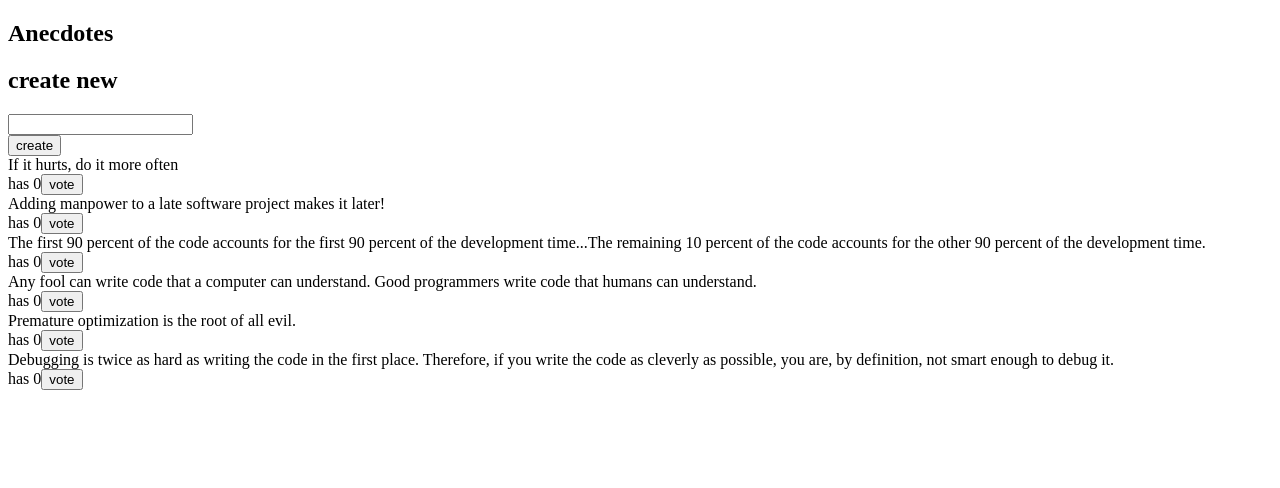
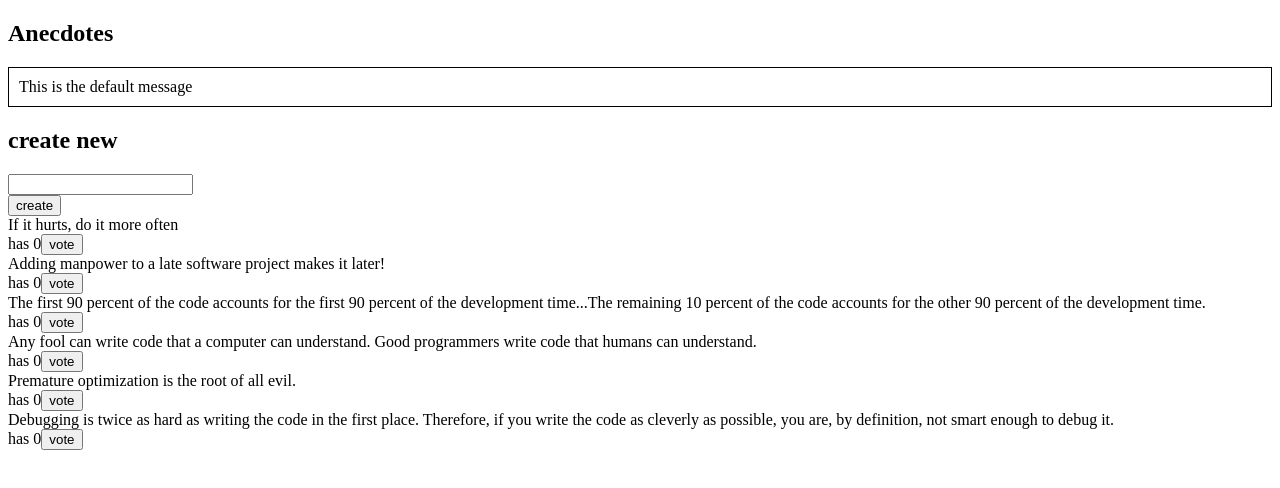
Before and after one commit to daniel-stafford/FullStackOpen-Part6-Redux-Anecdotes, a React (Create React App) app: page / in a window 1280 px wide. Shown: the top 488 px of the page. Built offline with nearby package versions, Linux system fonts and the light colour scheme.

Commit message:
6.9 Better anecdotes, step7

```diff
--- a/src/App.js
+++ b/src/App.js
@@ -1,11 +1,12 @@
 import React from 'react'
 import AnecdoteForm from './components/AnecdoteForm'
 import AnecdoteList from './components/AnecdoteList'
-
+import Notification from './components/Notification'
 const App = props => {
   return (
     <div>
       <h2>Anecdotes</h2>
+      <Notification store={props.store} />
       <AnecdoteForm store={props.store} />
       <AnecdoteList store={props.store} />
     </div>
--- a/src/components/AnecdoteList.js
+++ b/src/components/AnecdoteList.js
@@ -2,7 +2,7 @@ import React from 'react'
 import { addVote } from '../reducers/anecdoteReducer'
 
 const AnecdoteList = props => {
-  const anecdotes = props.store.getState()
+  const anecdotes = props.store.getState().anecdotes
 
   const handleVote = id => {
     console.log('vote', id)
--- a/src/components/Notification.js
+++ b/src/components/Notification.js
@@ -1,12 +1,13 @@
 import React from 'react'
 
-const Notification = () => {
+const Notification = props => {
+  console.log(props.store.getState())
   const style = {
     border: 'solid',
     padding: 10,
     borderWidth: 1
   }
-  return <div style={style}>render here notification...</div>
+  return <div style={style}> {props.store.getState().notification}</div>
 }
 
 export default Notification
--- a/src/index.js
+++ b/src/index.js
@@ -1,8 +1,14 @@
 import React from 'react'
 import ReactDOM from 'react-dom'
-import { createStore } from 'redux'
+import { createStore, combineReducers } from 'redux'
 import App from './App'
-import reducer from './reducers/anecdoteReducer'
+import notificationReducer from './reducers/notificationReducer'
+import anecdoteReducer from './reducers/anecdoteReducer'
+
+const reducer = combineReducers({
+  anecdotes: anecdoteReducer,
+  notification: notificationReducer
+})
 
 const store = createStore(reducer)
 
--- a/src/reducers/anecdoteReducer.js
+++ b/src/reducers/anecdoteReducer.js
@@ -30,7 +30,7 @@ const asObject = anecdote => {
 
 const initialState = anecdotesAtStart.map(asObject)
 
-const reducer = (state = initialState, action) => {
+const ancedoteReducer = (state = initialState, action) => {
   console.log('state now: ', state)
   console.log('action', action)
   switch (action.type) {
@@ -47,4 +47,4 @@ const reducer = (state = initialState, action) => {
   }
 }
 
-export default reducer
+export default ancedoteReducer
--- /dev/null
+++ b/src/reducers/notificationReducer.js
@@ -0,0 +1,19 @@
+const initialNotification = 'This is the default message'
+
+const notificationReducer = (state = initialNotification, action) => {
+  switch (action.type) {
+    case 'SET_NOTIFICATION':
+      return action.content
+    default:
+      return state
+  }
+}
+
+export const notificationChange = content => {
+  return {
+    type: 'SET_NOTIFICATION',
+    content
+  }
+}
+
+export default notificationReducer
```
